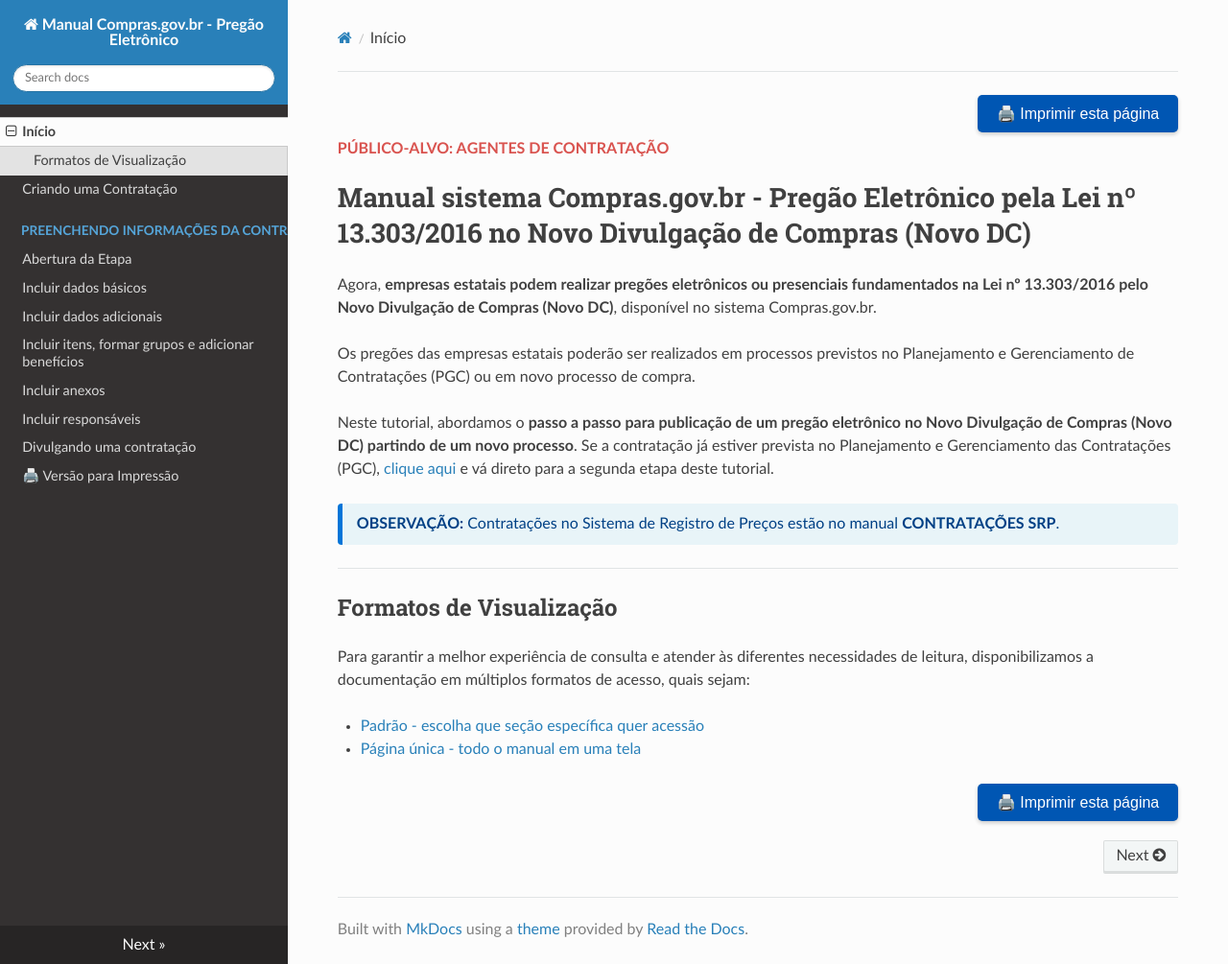
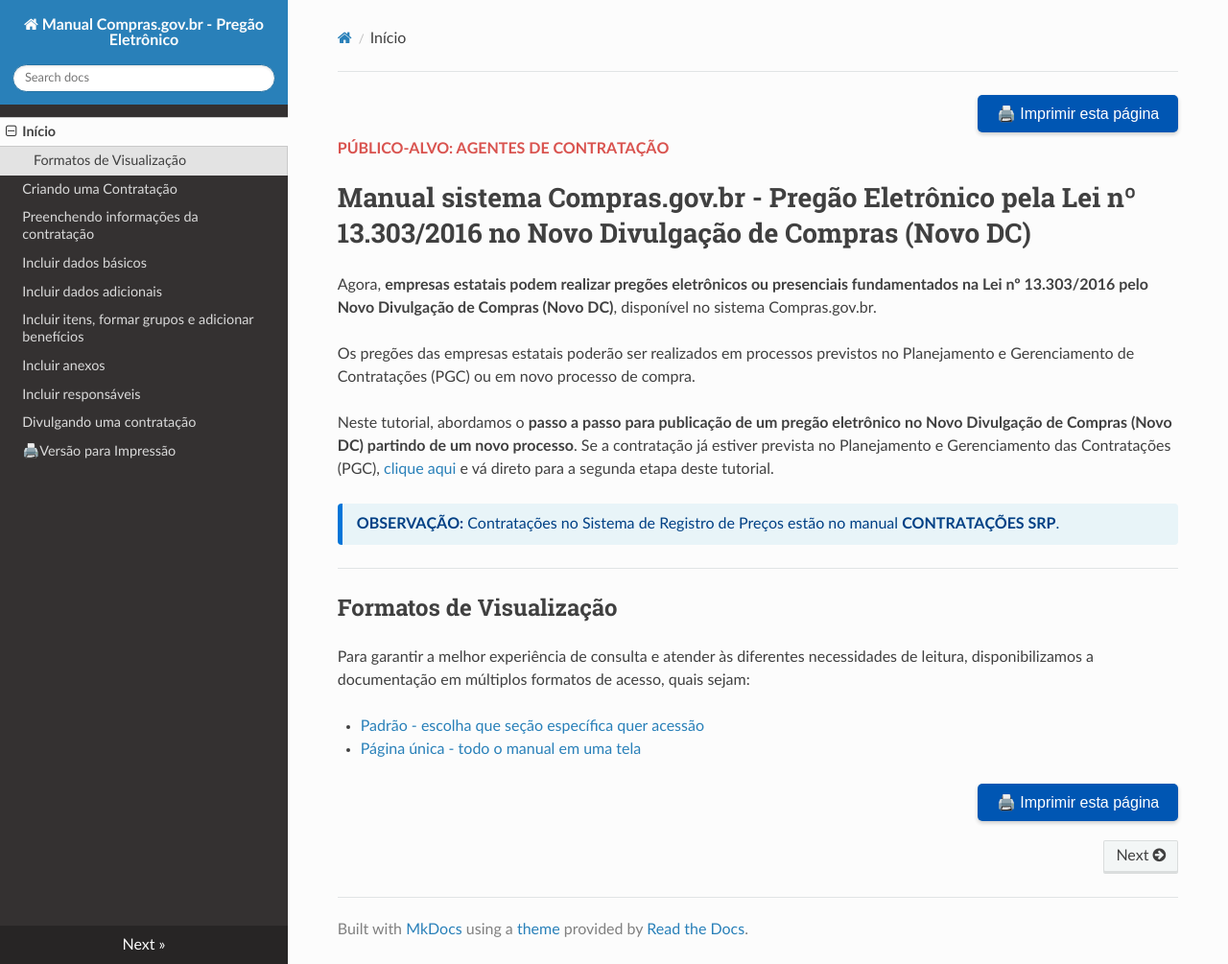
Before and after one commit to emilix10-bit/manual-compras-pregao-estilos, an MkDocs documentation site: the page built from docs/index.md, in a window 1280 px wide and 1005 px high. Shown: the whole window at 96% size. Built offline with MkDocs 1.6.1, drawn with Linux system fonts in a browser that asks for light colours; nearby versions of some CDN libraries.

Commit message:
Fix formatting of navigation items in mkdocs.yml

```diff
--- a/mkdocs.yml
+++ b/mkdocs.yml
@@ -10,16 +10,14 @@ markdown_extensions:
 nav:
   - Início: index.md
   - Criando uma Contratação: 01-criar-contratacao.md
-  - Preenchendo informações da contratação:
-      - Abertura da Etapa: segunda-etapa-abertura.md
-      - Incluir dados básicos: 02-dados-basicos.md
-      - Incluir dados adicionais: 03-dados-adicionais.md
-      - Incluir itens, formar grupos e adicionar benefícios: 04-itens-grupos.md
-      - Incluir anexos: 05-anexos.md
-      - Incluir responsáveis: 06-responsaveis.md
+  - Preenchendo informações da contratação: segunda-etapa-abertura.md
+  - Incluir dados básicos: 02-dados-basicos.md
+  - Incluir dados adicionais: 03-dados-adicionais.md
+  - Incluir itens, formar grupos e adicionar benefícios: 04-itens-grupos.md
+  - Incluir anexos: 05-anexos.md
+  - Incluir responsáveis: 06-responsaveis.md
   - Divulgando uma contratação: 07-divulgando.md
-  - 🖨️ Versão para Impressão: versao-impressao.md
-
+  - 🖨️Versão para Impressão: versao-impressao.md
 
 # Configuração dos estilos e scripts customizados
 extra_css:
```
